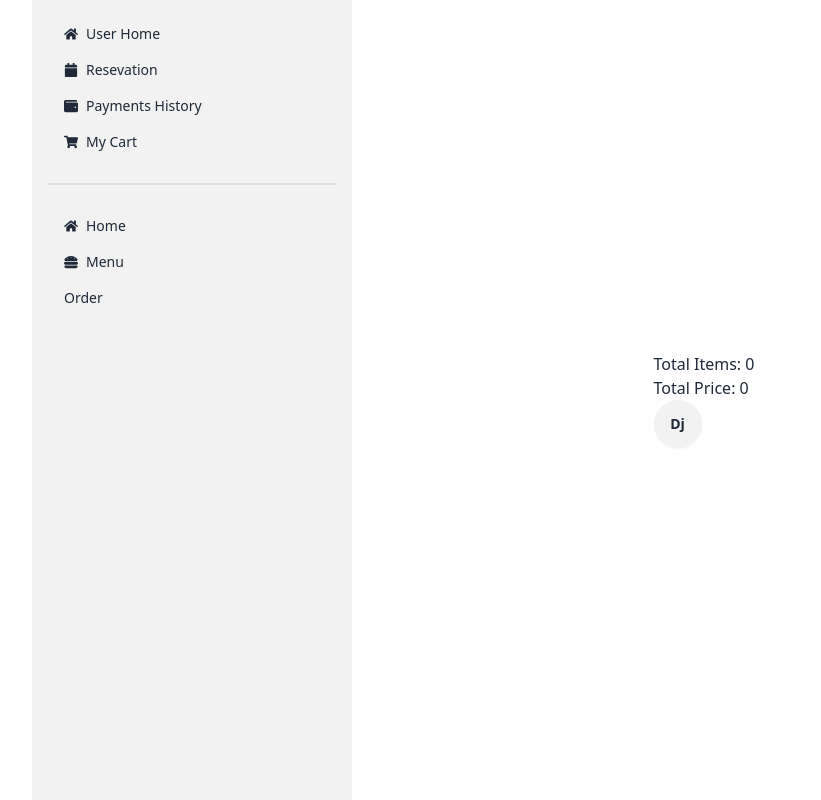
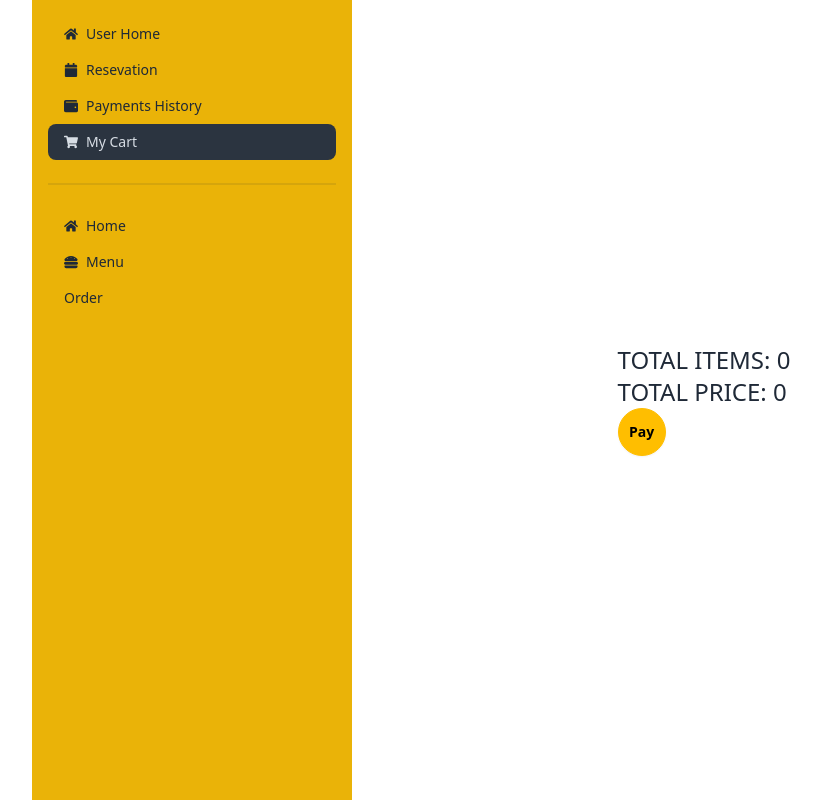
Before and after one commit to Dipongkor-Roy/vistro-boss-client, a React (Vite) app: page /dashboard/mycart in a window 1280 px wide. Shown: the whole page, without its empty margins (96-917 px from the left). Built offline with nearby package versions, Linux system fonts and the light colour scheme; no server answers.

Commit message:
dashboard sidebar coller added

```diff
--- a/src/Layout/Dashboard.jsx
+++ b/src/Layout/Dashboard.jsx
@@ -1,4 +1,4 @@
-import { Link, Outlet } from "react-router-dom";
+import { NavLink, Outlet } from "react-router-dom";
 import { FaCalendar, FaHamburger, FaHome, FaShoppingCart, FaWallet } from "react-icons/fa";
 
 
@@ -13,23 +13,23 @@ const Dashboard = () => {
         </div>
         <div className="drawer-side">
           <label htmlFor="my-drawer-2" aria-label="close sidebar" className="drawer-overlay"></label>
-          <ul className="menu p-4 w-80 min-h-full bg-base-200 text-base-content">
+          <ul className="menu p-4 w-80 min-h-full  bg-yellow-500 text-base-content">
             {/* Sidebar content here */}
-            <li><Link to=''><FaHome />User Home</Link></li>
-            <li><Link to=''><FaCalendar />Resevation</Link></li>
-            <li><Link to=''><FaWallet />Payments History</Link></li>
-            <li> <Link to='/dashboard/mycart'><FaShoppingCart></FaShoppingCart>My Cart</Link></li>
+            <li><NavLink to='/dashboard/Home'><FaHome />User Home</NavLink></li>
+            <li><NavLink to='/dashboard/Reservation'><FaCalendar />Resevation</NavLink></li>
+            <li><NavLink to='/dashboard/History'><FaWallet />Payments History</NavLink></li>
+            <li> <NavLink to='/dashboard/mycart'><FaShoppingCart></FaShoppingCart>My Cart</NavLink></li>
             <div className="divider"></div>
-            <li><Link to='/'><FaHome />Home</Link></li>
+            <li><NavLink to='/'><FaHome />Home</NavLink></li>
             <li>
-        <Link to="/menu">
+        <NavLink to="/menu">
           <FaHamburger/>Menu
-        </Link>
+        </NavLink>
       </li>
       <li>
-        <Link to="/order">
+        <NavLink to="/order">
           <a>Order</a>
-        </Link>
+        </NavLink>
       </li>
           </ul>
 
--- a/src/Pages/Dashboard/MyCart/MyCart.jsx
+++ b/src/Pages/Dashboard/MyCart/MyCart.jsx
@@ -6,10 +6,10 @@ const MyCart = () => {
     const total=cart.reduce((sum,item)=>item.price+sum,0) //here item traverse and total amount store in sum
 
     return (
-        <div>
-            <h2>Total Items: {cart.length}</h2>
-            <h2>Total Price: {cart.length}</h2>
-            <button className="btn btn-circle">Dj</button>
+        <div className="uppercase">
+            <h2 className="text-2xl">Total Items: {cart.length}</h2>
+            <h2 className="text-2xl">Total Price: {total}</h2>
+            <button className="btn btn-warning btn-circle">Pay</button>
         </div>
     );
 };
--- a/src/index.css
+++ b/src/index.css
@@ -1,3 +1,10 @@
 @tailwind base;
 @tailwind components;
 @tailwind utilities;
+.drawer-side a.active {
+    color: white;
+
+  }
+.drawer-side a {
+    background-color: transparent;
+  }
```
